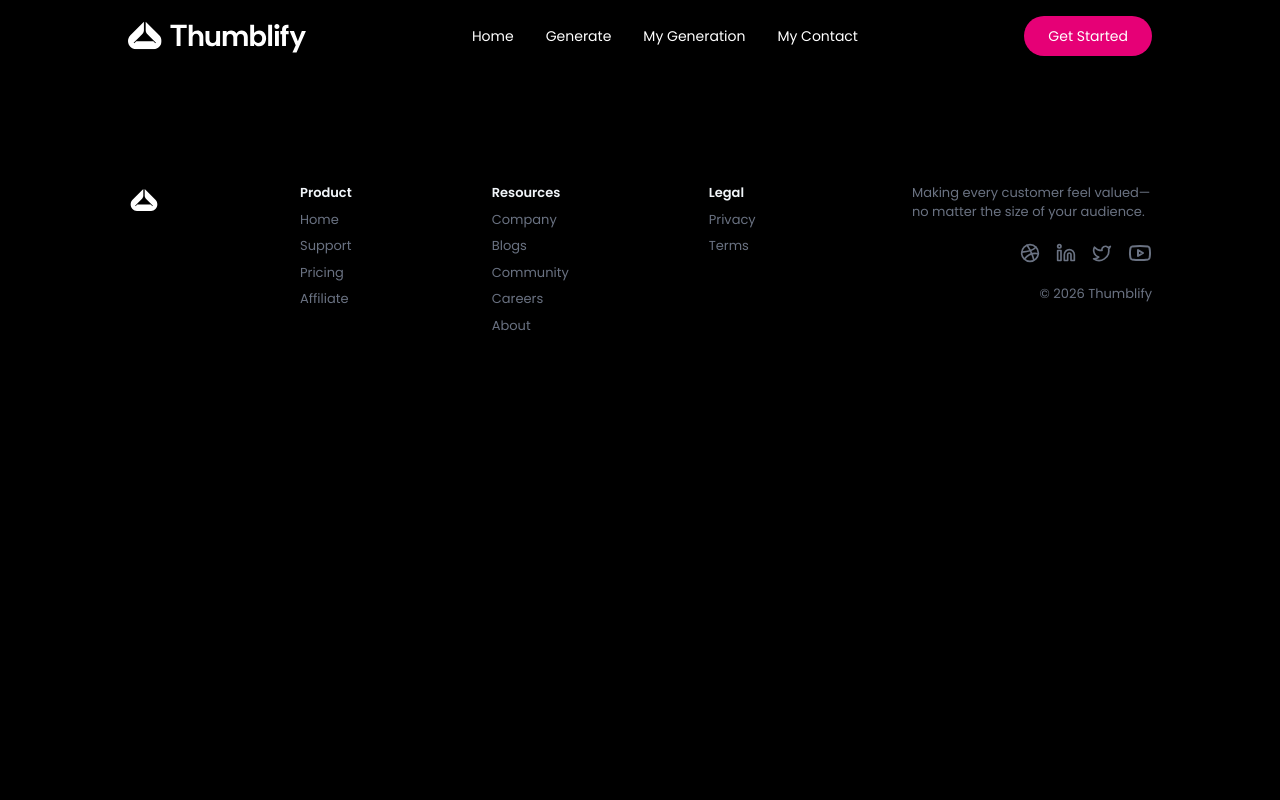
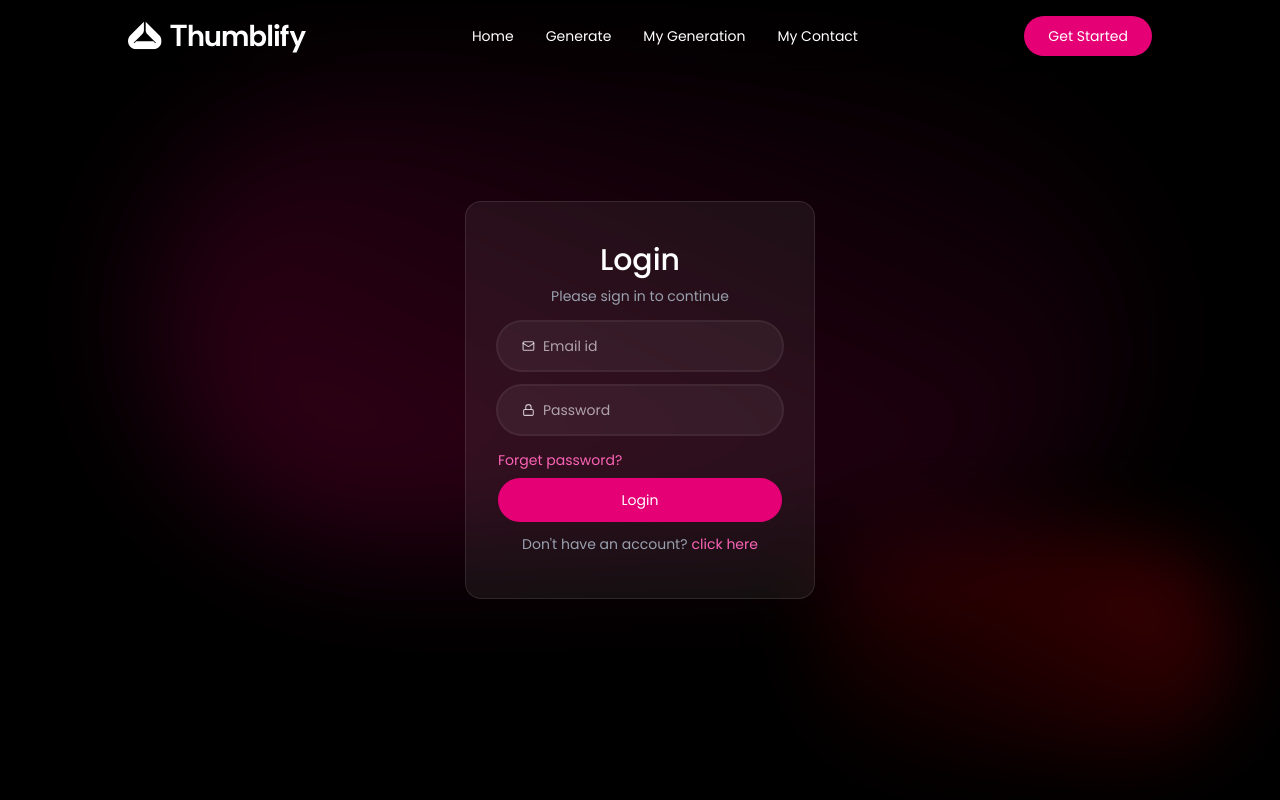
Before and after one commit to arbaz-rgb/Thumblify, a React (Vite) app in the folder client/: page /my-generation in a window 1280 px wide. Both pictures are taken after a click on the button "Get Started". Shown: the top 800 px of the page. Built offline with nearby package versions, Linux system fonts and the light colour scheme.

Commit message:
made the login page and the softbackdrop

```diff
--- a/client/src/App.tsx
+++ b/client/src/App.tsx
@@ -4,6 +4,10 @@
 import Footer from "./components/Footer";
 import "./globals.css";
 import LenisScroll from "./components/LenisScroll";
+import MyGeneration from "./pages/MyGeneration";
+import YtPreview from "./pages/YtPreview";
+import Generate from "./pages/generate";
+import Login from "./components/Login";
 
 export default function App() {
   return (
@@ -12,6 +16,11 @@
       <Navbar />
       <Routes>
         <Route path="/" element={<HomePage />} />
+        <Route path="/generate" element={<Generate />} />
+        <Route path="/generate/:id" element={<Generate />} />
+        <Route path="/my-generation" element={<MyGeneration />} />
+        <Route path="/preview" element={<YtPreview />} />
+        <Route path="/login" element={<Login />} />
       </Routes>
       <Footer />
     </>
--- /dev/null
+++ b/client/src/components/Login.tsx
@@ -0,0 +1,156 @@
+import { useState } from "react";
+import React from "react";
+import SoftBackdrop from "./SoftBackdrop";
+
+const Login = () => {
+  const [state, setState] = useState("login");
+
+  const [formData, setFormData] = useState({
+    name: "",
+    email: "",
+    password: "",
+  });
+
+  const handleChange = (e: React.ChangeEvent<HTMLInputElement>) => {
+    const { name, value } = e.target;
+    setFormData((prev) => ({ ...prev, [name]: value }));
+  };
+
+  const handleSubmit = (e: React.FormEvent<HTMLFormElement>) => {
+    e.preventDefault();
+  };
+  return (
+    <>
+      <SoftBackdrop></SoftBackdrop>
+      <div className="min-h-screen flex items-center justify-center">
+        <form
+          onSubmit={handleSubmit}
+          className="w-full sm:w-87.5 text-center bg-white/6 border border-white/10 rounded-2xl px-8"
+        >
+          <h1 className="text-white text-3xl mt-10 font-medium">
+            {state === "login" ? "Login" : "Sign up"}
+          </h1>
+
+          <p className="text-gray-400 text-sm mt-2">
+            Please sign in to continue
+          </p>
+
+          {state !== "login" && (
+            <div className="flex items-center mt-6 w-full bg-white/5 ring-2 ring-white/10 focus-within:ring-pink-500/60 h-12 rounded-full overflow-hidden pl-6 gap-2 transition-all ">
+              <svg
+                xmlns="http://www.w3.org/2000/svg"
+                width="16"
+                height="16"
+                viewBox="0 0 24 24"
+                fill="none"
+                stroke="currentColor"
+                className="text-white/60"
+                strokeWidth="2"
+                strokeLinecap="round"
+                strokeLinejoin="round"
+              >
+                {" "}
+                <circle cx="12" cy="8" r="5" />{" "}
+                <path d="M20 21a8 8 0 0 0-16 0" />{" "}
+              </svg>
+              <input
+                type="text"
+                name="name"
+                placeholder="Name"
+                className="w-full bg-transparent text-white placeholder-white/60 border-none outline-none "
+                value={formData.name}
+                onChange={handleChange}
+                required
+              />
+            </div>
+          )}
+
+          <div className="flex items-center w-full mt-4 bg-white/5 ring-2 ring-white/10 focus-within:ring-pink-500/60 h-12 rounded-full overflow-hidden pl-6 gap-2 transition-all ">
+            <svg
+              xmlns="http://www.w3.org/2000/svg"
+              width="14"
+              height="14"
+              viewBox="0 0 24 24"
+              fill="none"
+              stroke="currentColor"
+              className="text-white/75"
+              strokeWidth="2"
+              strokeLinecap="round"
+              strokeLinejoin="round"
+            >
+              {" "}
+              <path d="m22 7-8.991 5.727a2 2 0 0 1-2.009 0L2 7" />{" "}
+              <rect x="2" y="4" width="20" height="16" rx="2" />{" "}
+            </svg>
+            <input
+              type="email"
+              name="email"
+              placeholder="Email id"
+              className="w-full bg-transparent text-white placeholder-white/60 border-none outline-none "
+              value={formData.email}
+              onChange={handleChange}
+              required
+            />
+          </div>
+
+          <div className=" flex items-center mt-4 w-full bg-white/5 ring-2 ring-white/10 focus-within:ring-pink-500/60 h-12 rounded-full overflow-hidden pl-6 gap-2 transition-all ">
+            <svg
+              xmlns="http://www.w3.org/2000/svg"
+              width="14"
+              height="14"
+              viewBox="0 0 24 24"
+              fill="none"
+              stroke="currentColor"
+              className="text-white/75"
+              strokeWidth="2"
+              strokeLinecap="round"
+              strokeLinejoin="round"
+            >
+              {" "}
+              <rect width="18" height="11" x="3" y="11" rx="2" ry="2" />{" "}
+              <path d="M7 11V7a5 5 0 0 1 10 0v4" />{" "}
+            </svg>
+            <input
+              type="password"
+              name="password"
+              placeholder="Password"
+              className="w-full bg-transparent text-white placeholder-white/60 border-none outline-none"
+              value={formData.password}
+              onChange={handleChange}
+              required
+            />
+          </div>
+
+          <div className="mt-4 text-left">
+            <button className="text-sm text-pink-400 hover:underline">
+              Forget password?
+            </button>
+          </div>
+
+          <button
+            type="submit"
+            className="mt-2 w-full h-11 rounded-full text-white bg-pink-600 hover:bg-pink-500 transition "
+          >
+            {state === "login" ? "Login" : "Sign up"}
+          </button>
+
+          <p
+            onClick={() =>
+              setState((prev) => (prev === "login" ? "register" : "login"))
+            }
+            className="text-gray-400 text-sm mt-3 mb-11 cursor-pointer"
+          >
+            {state === "login"
+              ? "Don't have an account?"
+              : "Already have an account?"}
+            <span className="text-pink-400 hover:underline ml-1">
+              click here
+            </span>
+          </p>
+        </form>
+      </div>
+    </>
+  );
+};
+
+export default Login;
--- /dev/null
+++ b/client/src/components/SoftBackdrop.tsx
@@ -0,0 +1,10 @@
+const SoftBackdrop = () => {
+  return (
+    <div className="fixed inset-0 -z-1 pointer-events-none">
+      <div className="absolute left-1/2 top-20 -translate-x-1/2 w-245 h-115 bg-linear-to-tr from-pink-800/35 to-transparent rounded-full blur-3xl" />
+      <div className="absolute right-12 bottom-10 w-105 h-55 bg-linear-to-bl from-red-700/35 to-transparent rounded-full blur-2xl" />
+    </div>
+  );
+};
+
+export default SoftBackdrop;
--- a/client/src/pages/Generate.tsx
+++ b/client/src/pages/Generate.tsx
@@ -0,0 +1,5 @@
+const Generate = () => {
+  return <div>generate</div>;
+};
+
+export default Generate;
--- a/client/src/pages/MyGeneration.tsx
+++ b/client/src/pages/MyGeneration.tsx
@@ -0,0 +1,5 @@
+const MyGeneration = () => {
+  return <div>MyGeneration</div>;
+};
+
+export default MyGeneration;
--- /dev/null
+++ b/client/src/pages/YtPreview.tsx
@@ -0,0 +1,5 @@
+const YtPreview = () => {
+  return <div>YtPreview</div>;
+};
+
+export default YtPreview;
```
Lines whose indentation alone changed are shown as unchanged.
